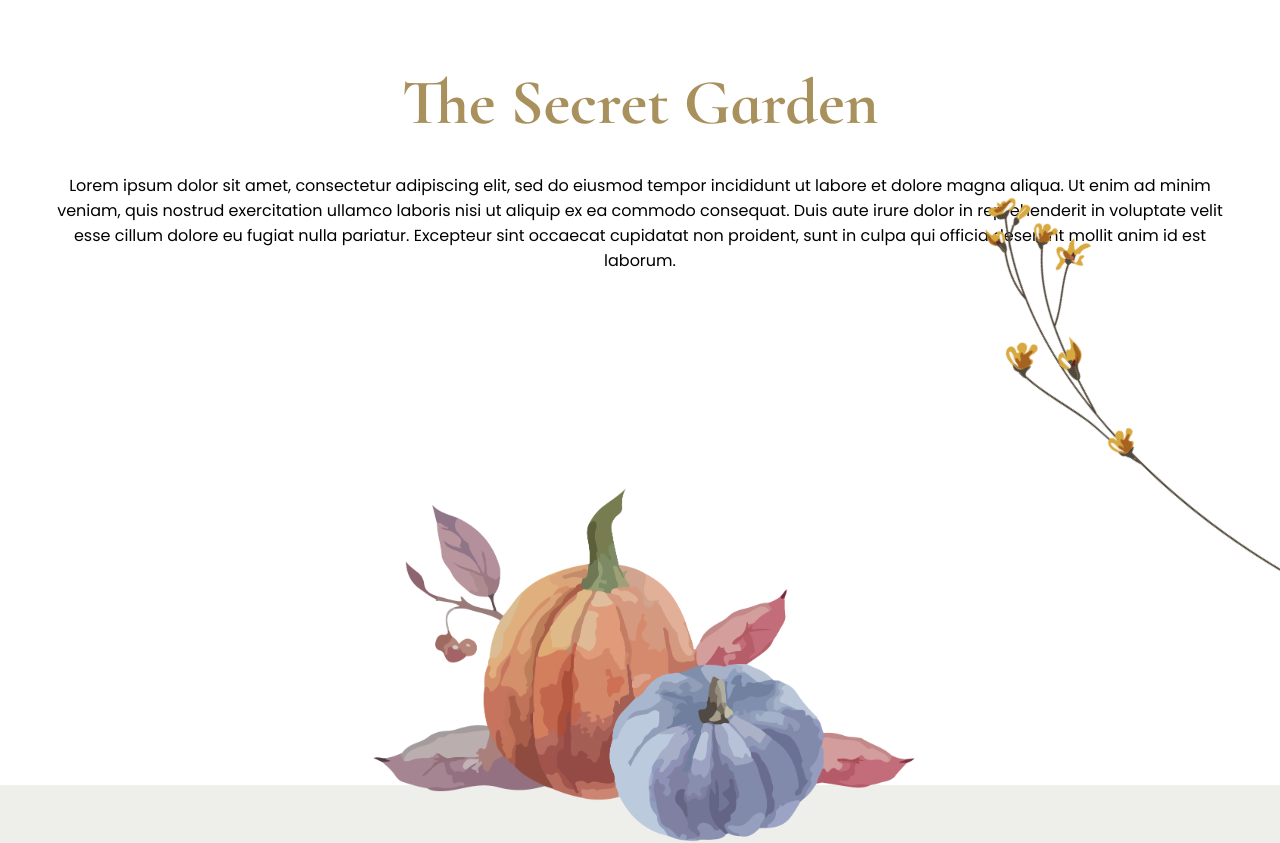
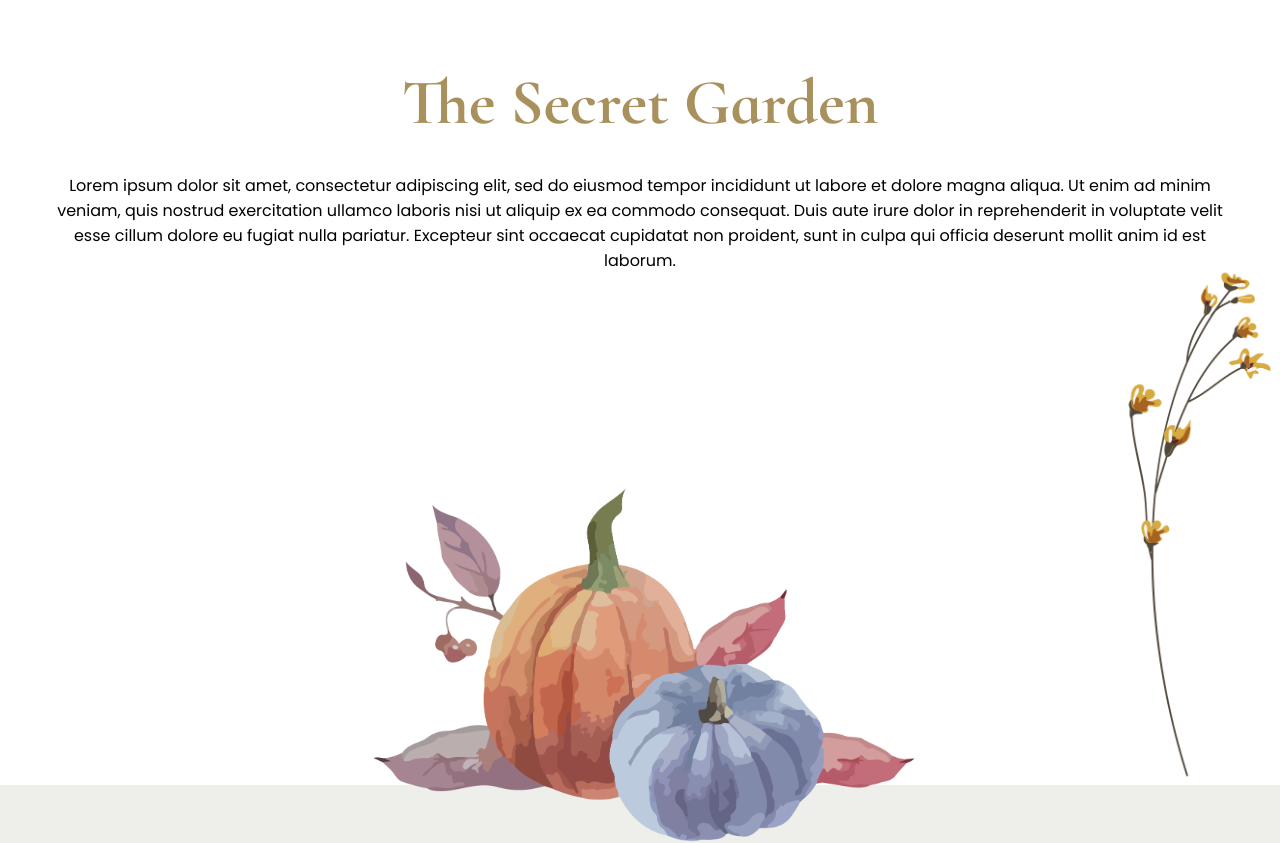
Before and after one commit to jurvantoledo/react-leaflet, a React (Create React App) app: page / in a window 1280 px wide. Shown: the part 1140-1983 px from the top of the page. Built offline with nearby package versions, Linux system fonts and the light colour scheme.

Commit message:
changed styling of flower 2

```diff
--- a/src/pages/ComingSoonPage/index.js
+++ b/src/pages/ComingSoonPage/index.js
@@ -29,7 +29,7 @@ export default function ComingSoonPage() {
                 </p>
             </div>
             <div className="component_2 wrapper" style={{ transform: `translateY(${offsetY * -.75}px)` }}>
-                <div className="background_component_2" />
+                <div className="background_component_2" style={{ transform: `rotate(${offsetY / -20}deg)`, right: `${offsetY * -.1}px` }} />
             </div>
         </section>
 
```
